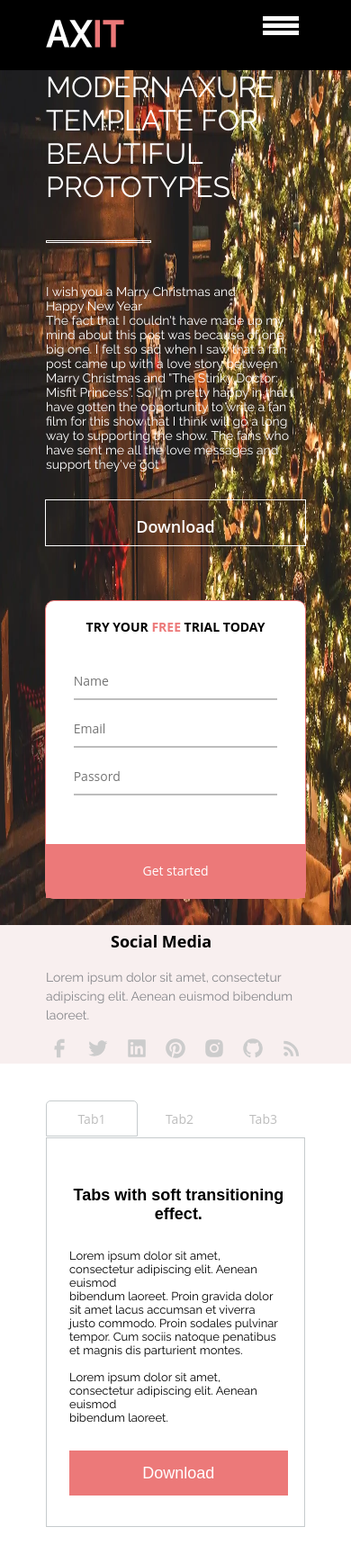
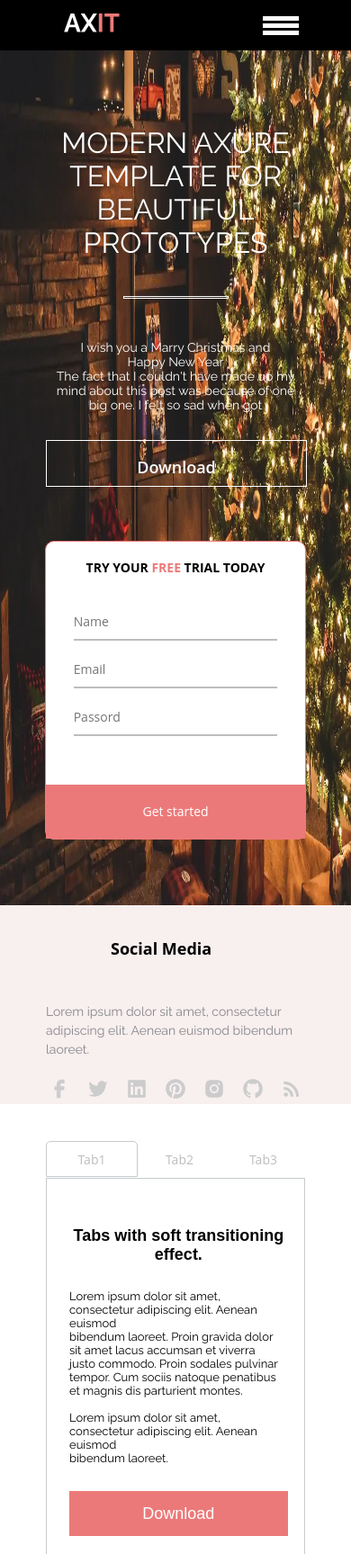
Before and after one commit to EvgeniyShu/AXIT-changed-my-life, a plain HTML site: page index.html in a window 390 px wide. Shown: the top 1727 px of the page at 90% size. Drawn offline with Linux system fonts and the light colour scheme.

Commit message:
modify media

```diff
--- a/index.html
+++ b/index.html
@@ -53,7 +53,7 @@
                 <div class="banner__text__icon"></div>
                 <h1 class="banner__text__h1">Modern axure template for beautiful prototypes</h1>
                 <p class="banner__text__p">I wish you a Marry Christmas and <br> Happy New Year<br>
-                    The fact that I couldn't have made up my mind about this post was because of one big one. I felt so sad when I saw that a fan post came up with a love story between Marry Christmas and "The Stinky Doctor: Misfit Princess". So I'm pretty happy in that I have gotten the opportunity to write a fan film for this show that I think will go a long way to supporting the show. The fans who have sent me all the love messages and support they've got
+                    The fact that I couldn't have made up my mind about this post was because of one big one. I felt so sad when  got
                 </p>
                 <button_transparent class="bunner__button">Download</button>
               </div>
--- a/styles/banner.css
+++ b/styles/banner.css
@@ -127,6 +127,9 @@ text-transform: uppercase;
 }
 
 @media screen and (max-width:1200px){
+    .banner{
+        height: 693px;
+    }
 .banner__text{
     padding-left: 100px;
     width: 45.7%;
@@ -161,6 +164,9 @@ text-transform: uppercase;
 }
 
 @media screen and (max-width:998px){
+    .banner{
+        height: 950px;
+    }
     .banner__wrapper{
         flex-flow: column nowrap;
     }
@@ -193,8 +199,12 @@ text-transform: uppercase;
 }
 @media screen and (max-width:580px){
     .banner__text{
-        align-items: center;
+        text-align: center;
         justify-content: center;
+        padding-top: 84px;
+    }
+    .banner__text__h1::after{
+        margin:41px auto 0px auto;
     }
     .banner__text__icon{
         display: none;
@@ -205,5 +215,6 @@ text-transform: uppercase;
     }
     .banner__form__border-header{
         font-size: 14px;
+
     }
 }
--- a/styles/basic.css
+++ b/styles/basic.css
@@ -10,7 +10,7 @@
 
 html{
     width: 100%;
-    min-width: 375px;
+    min-width: 320px;
     max-width: 1920px;
     background-color: var(--white);
    margin: 0 auto;
--- a/styles/footer.css
+++ b/styles/footer.css
@@ -33,6 +33,15 @@ width:1px;
     padding:27px 0px;
     text-align: center;
 }
+@media screen and (max-width:1200px){
+    .footer__icon{
+        max-width: 45px;
+        max-height: 45px;
+}
+.footer__icon_frame{
+     gap: 27px;
+}
+}
 
 @media screen and (max-width:998px){
     .footer__icon_frame::before{
--- a/styles/header.css
+++ b/styles/header.css
@@ -23,7 +23,7 @@ left: -46.5px;
 }
 @media screen and (max-width:1200px){
 .header__logo{
-position: static;
+left: 115.5px;
 }
 }
 
@@ -80,9 +80,14 @@ text-transform: capitalize;
     #menu__toggle{
         display: none;
     }
+    @media screen and (max-width:998px){
+    .header__logo{
+      left: 0px;
+      }
+    }
 
     @media screen and (max-width:770px){
-        .burger-menu{
+              .burger-menu{
             display: block;
             width: 80%;
         }
@@ -128,7 +133,7 @@ text-transform: capitalize;
 
           }
           .header__menu-item:hover {
-            background-color: #CFD8DC;
+            background-color: var(--black);
           }
 
           #menu__toggle:checked ~ .menu__btn > span {
@@ -152,6 +157,13 @@ text-transform: capitalize;
             align-self: start;
             left: 0;
           }
-
-
+}
+@media screen and (max-width:580px){
+  .header__icon-img{
+    height: 50px;
+    width: 130px;
+  }
+  .header__logo{
+    left: 20px;
     }
+}
--- a/styles/reviews.css
+++ b/styles/reviews.css
@@ -115,16 +115,14 @@ color: var(--grey);
        margin: 0 auto;
         width: 80%;
     }
-    input[type=radio]:checked +.reviews__cards-label{
-        display: none;
-    }
-    #review-1,#review-2,#review-3{
-        display: none;
-    }
-#card-btn-1:checked~#review-1,
+    #card-btn-1:checked~#review-1,
 #card-btn-2:checked~#review-2,
 #card-btn-3:checked~#review-3{
     display: block;
 }
+    #review-1,#review-2,#review-3{
+       display: none;
+    }
+
 
 }
--- a/styles/social.css
+++ b/styles/social.css
@@ -61,11 +61,12 @@ color:var(--black);
 }
 @media screen and (max-width:1200px){
     .social__wrapper{
-        gap: 13px;
+        gap: 20px;
     }
    .social__text-h4{
     margin:2px 0px 13px 0px;
     font-size: 18px;
+    flex:0 1;
    }
    .social__text-p{
     font-size: 14px;
@@ -103,6 +104,9 @@ color:var(--black);
         justify-content: center;
         align-items: center;
     }
+    .social__text-h4{
+        padding: 30px;
+    }
     .social__text-p{
         width:100%;
         flex:0 1 10px;
```
